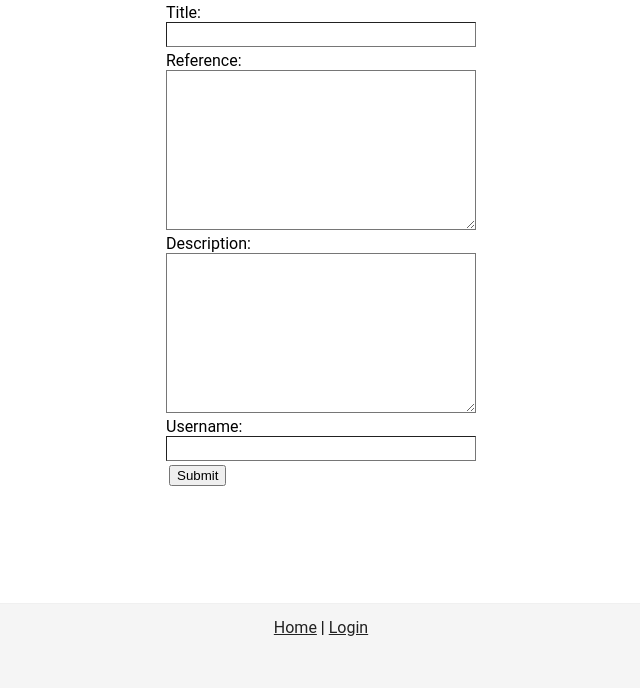
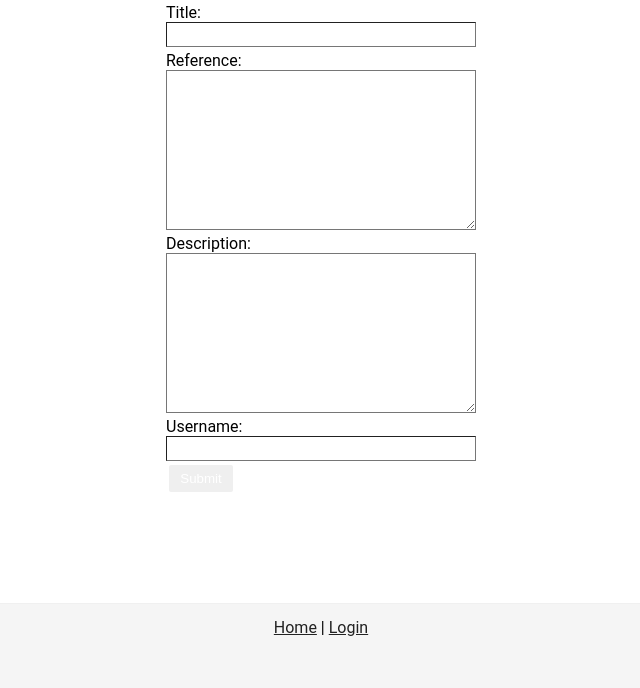
Before and after one commit to austinhartzheim/gravel, a Django app: page /problem/report/ in a window 1280 px wide. Shown: the part 112-800 px from the top of the page, without its empty margins (319-959 px from the left). Run offline with Django 3.2, Linux system fonts and the light colour scheme; parts of the project's set-up code (start-up, migrations or seed data) failed here and were passed over.

Commit message:
Added button style.

```diff
--- a/problems/templates/problems/report.html
+++ b/problems/templates/problems/report.html
@@ -16,7 +16,7 @@
       <table>
 	{{ form.as_p }}
 
-	<tr><td colspan="2"><input type="submit" value="Submit" /></td></tr>
+	<tr><td colspan="2"><input type="submit" value="Submit" class="primary" /></td></tr>
       </table>
     </form>
   </body>
--- a/static/css/default.css
+++ b/static/css/default.css
@@ -28,7 +28,7 @@
 #center {
     display: inline-block;
     text-align: left;
-    padding-bottom: 80px;
+    padding-bottom: 90px;
 }
 #content {
     max-width: 1000px;
@@ -67,3 +67,24 @@
     width: 300px;
     padding: 4px;
 }
+
+input[type="submit"], button, .button {
+    border-radius: 2px;
+    text-align: center;
+    padding: 6px;
+    min-width: 64px;
+    margin-right: 5px;
+    border: none;
+}
+
+.primary {
+    color: white;
+    background: -moz-linear-gradient(center top , #dd4134, #d14837);
+    background: linear-gradient(center top , #dd4134, #d14837);
+}
+
+.secondary {
+    color: black;
+    background: -moz-linear-gradient(center top , #ececec, #efefef);
+    background: linear-gradient(center top , #ececec, #efefef);
+}
```
